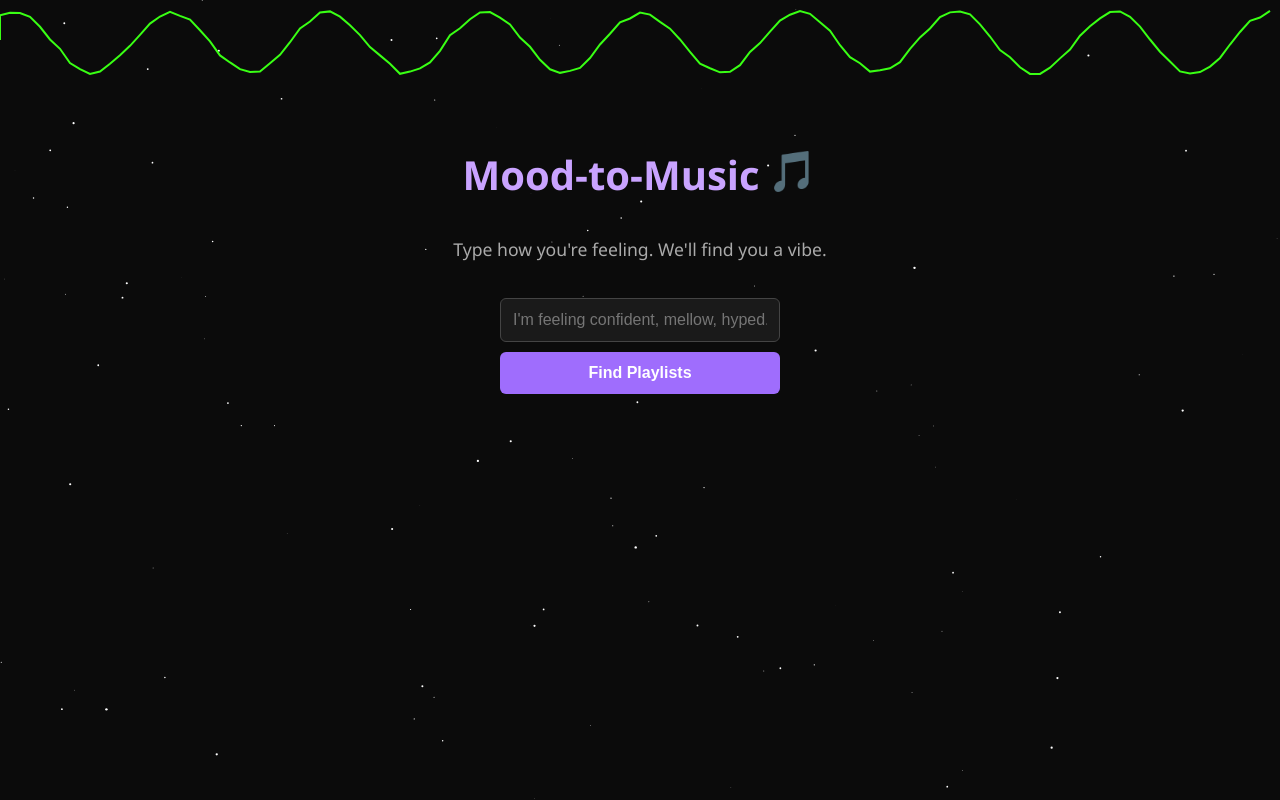
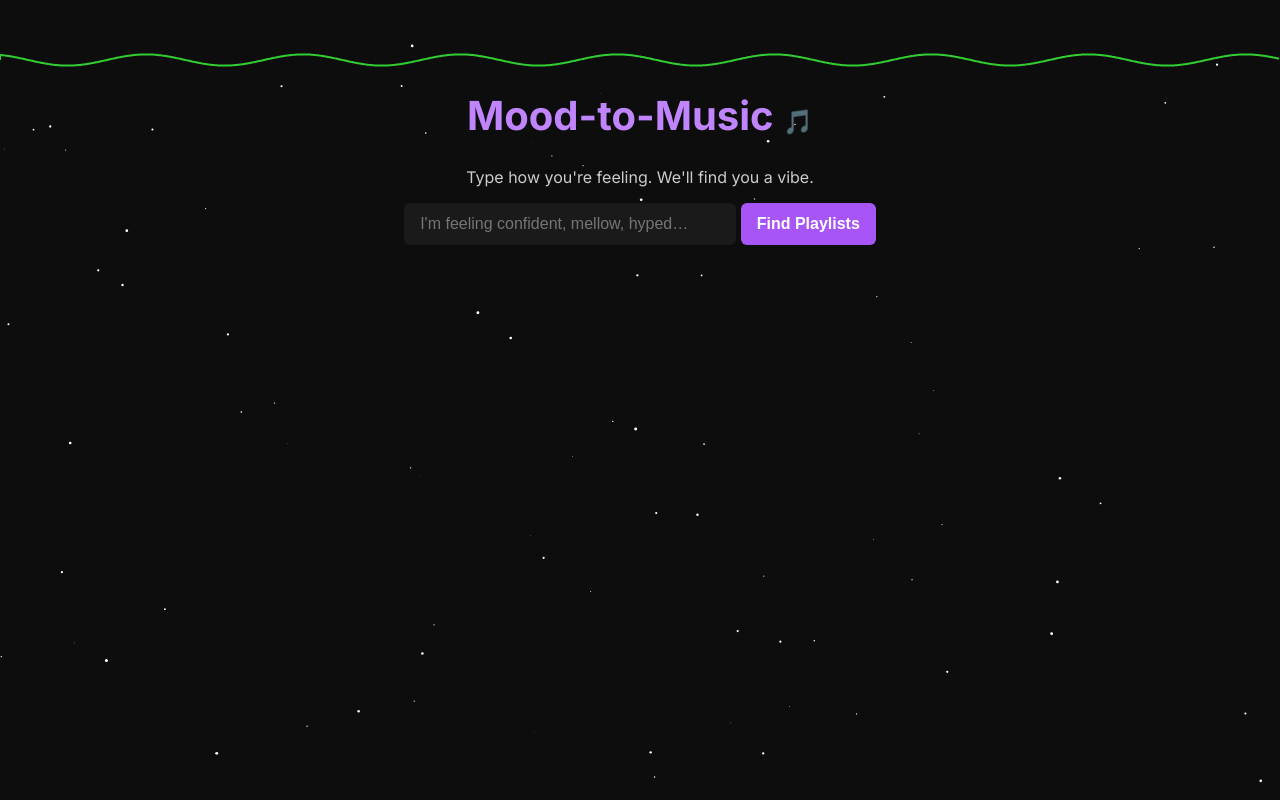
Before and after one commit to 7xrohan/mood-to-music, a plain HTML site: page index.html in a window 1280 px wide. Drawn offline with Linux system fonts and the light colour scheme.

Commit message:
✨ Final UI upgrade: beatline, stars, polished playlist cards

```diff
--- a/index.html
+++ b/index.html
@@ -2,230 +2,24 @@
 <html lang="en">
 <head>
   <meta charset="UTF-8" />
-  <meta name="viewport" content="width=device-width, initial-scale=1.0"/>
-  <title>Mood-to-Music</title>
-  <style>
-    * {
-      box-sizing: border-box;
-    }
-
-    body {
-      margin: 0;
-      font-family: 'Segoe UI', sans-serif;
-      background: #0b0b0b;
-      color: #eee;
-      overflow-x: hidden;
-      overflow-y: hidden;
-      position: relative;
-    }
-
-    canvas#stars, canvas#beatline {
-      position: absolute;
-      top: 0;
-      left: 0;
-      z-index: 0;
-    }
-
-    main {
-      z-index: 2;
-      position: relative;
-      display: flex;
-      flex-direction: column;
-      align-items: center;
-      padding-top: 15vh;
-    }
-
-    h1 {
-      font-size: 2.5rem;
-      color: #c9a3ff;
-      display: flex;
-      align-items: center;
-      gap: 0.5rem;
-    }
-
-    h1::after {
-      content: "🎵";
-      animation: bounce 1.4s infinite ease-in-out;
-    }
-
-    @keyframes bounce {
-      0%, 100% { transform: translateY(0); }
-      50% { transform: translateY(-5px); }
-    }
-
-    p {
-      margin-top: 0.5rem;
-      font-size: 1.1rem;
-      color: #aaa;
-    }
-
-    input {
-      padding: 12px;
-      width: 280px;
-      font-size: 16px;
-      background: #1a1a1a;
-      border: 1px solid #444;
-      color: #eee;
-      margin-top: 20px;
-      border-radius: 6px;
-    }
-
-    button {
-      padding: 12px;
-      width: 280px;
-      background: #9f6dfd;
-      border: none;
-      color: #fff;
-      font-weight: bold;
-      font-size: 16px;
-      border-radius: 6px;
-      margin-top: 10px;
-      cursor: pointer;
-      transition: background 0.3s ease;
-    }
-
-    button:hover {
-      background: #b78aff;
-    }
-
-    #results {
-      margin-top: 2rem;
-      max-width: 320px;
-      z-index: 3;
-    }
-
-    .playlist {
-      background: rgba(255, 255, 255, 0.02);
-      border: 1px solid #333;
-      padding: 10px;
-      margin: 10px 0;
-      border-radius: 5px;
-    }
-
-    .playlist a {
-      color: #1db954;
-      text-decoration: none;
-    }
-  </style>
+  <meta name="viewport" content="width=device-width, initial-scale=1.0" />
+  <title>Mood-to-Music 🎵</title>
+  <link href="https://fonts.googleapis.com/css2?family=Inter:wght@400;600;700&display=swap" rel="stylesheet" />
+  <link rel="stylesheet" href="style.css" />
 </head>
 <body>
   <canvas id="stars"></canvas>
   <canvas id="beatline"></canvas>
 
   <main>
-    <h1>Mood-to-Music</h1>
+    <h1>Mood-to-Music <span class="emoji">🎵</span></h1>
     <p>Type how you're feeling. We'll find you a vibe.</p>
-    <input id="moodInput" placeholder="I'm feeling confident, mellow, hyped..." />
-    <button onclick="generatePlaylists()">Find Playlists</button>
-    <div id="results"></div>
+    <input type="text" id="mood-input" placeholder="I'm feeling confident, mellow, hyped…" />
+    <button id="generate-btn">Find Playlists</button>
+
+    <div id="playlist-container"></div>
   </main>
 
-  <script>
-    async function generatePlaylists() {
-      const mood = document.getElementById('moodInput').value;
-      const results = document.getElementById('results');
-      results.innerHTML = "Thinking... 🎧";
-
-      try {
-        const res = await fetch("/api/generate-playlist", {
-          method: "POST",
-          headers: {
-            "Content-Type": "application/json"
-          },
-          body: JSON.stringify({ mood })
-        });
-
-        if (!res.ok) throw new Error("API call failed");
-
-        const playlists = await res.json();
-        results.innerHTML = "";
-
-        playlists.forEach(pl => {
-          results.innerHTML += `
-            <div class="playlist">
-              <strong>${pl.name}</strong><br/>
-              <a href="${pl.url}" target="_blank">Listen on Spotify</a>
-            </div>`;
-        });
-
-      } catch (err) {
-        console.error(err);
-        results.innerHTML = "Oops, something went wrong.";
-      }
-    }
-
-    // Starfield background
-    const stars = document.getElementById("stars");
-    const ctxStars = stars.getContext("2d");
-    const starCount = 120;
-    const starArr = [];
-
-    for (let i = 0; i < starCount; i++) {
-      starArr.push({
-        x: Math.random() * window.innerWidth,
-        y: Math.random() * window.innerHeight,
-        radius: Math.random() * 1.2,
-        speed: 0.2 + Math.random() * 0.8,
-      });
-    }
-
-    function drawStars() {
-      ctxStars.clearRect(0, 0, stars.width, stars.height);
-      ctxStars.fillStyle = "#ffffff";
-      starArr.forEach(star => {
-        ctxStars.beginPath();
-        ctxStars.arc(star.x, star.y, star.radius, 0, Math.PI * 2);
-        ctxStars.fill();
-        star.y += star.speed;
-        if (star.y > stars.height) {
-          star.y = 0;
-          star.x = Math.random() * stars.width;
-        }
-      });
-      requestAnimationFrame(drawStars);
-    }
-
-    // Beatline animation
-    const beatCanvas = document.getElementById("beatline");
-    const ctx = beatCanvas.getContext("2d");
-
-    function drawBeatline() {
-      ctx.clearRect(0, 0, beatCanvas.width, beatCanvas.height);
-      ctx.strokeStyle = "#39ff14";
-      ctx.lineWidth = 2;
-      ctx.beginPath();
-
-      let x = 0;
-      const height = beatCanvas.height;
-      const width = beatCanvas.width;
-      const step = 10;
-      let y = height / 2;
-
-      ctx.moveTo(x, y);
-
-      while (x < width) {
-        const dy = Math.sin((x + Date.now() / 50) * 0.04) * 30 + Math.random() * 5;
-        y = height / 2 + dy;
-        ctx.lineTo(x, y);
-        x += step;
-      }
-
-      ctx.stroke();
-      requestAnimationFrame(drawBeatline);
-    }
-
-    function resizeCanvases() {
-      stars.width = window.innerWidth;
-      stars.height = window.innerHeight;
-      beatCanvas.width = window.innerWidth;
-      beatCanvas.height = 80;
-      beatCanvas.style.bottom = "0";
-    }
-
-    window.addEventListener("resize", resizeCanvases);
-    resizeCanvases();
-    drawStars();
-    drawBeatline();
-  </script>
+  <script src="script.js"></script>
 </body>
 </html>
--- /dev/null
+++ b/script.js
@@ -0,0 +1,101 @@
+document.getElementById("generate-btn").addEventListener("click", async () => {
+  const mood = document.getElementById("mood-input").value;
+
+  const response = await fetch("/api/generate-playlist", {
+    method: "POST",
+    headers: {
+      "Content-Type": "application/json"
+    },
+    body: JSON.stringify({ mood })
+  });
+
+  const data = await response.json();
+  displayPlaylists(data.playlists);
+});
+
+function displayPlaylists(playlists) {
+  const container = document.getElementById("playlist-container");
+  container.innerHTML = "";
+
+  playlists.forEach((playlist) => {
+    const card = document.createElement("div");
+    card.className = "playlist-card";
+
+    const title = document.createElement("h3");
+    title.textContent = playlist.title;
+
+    const link = document.createElement("a");
+    link.href = playlist.url;
+    link.target = "_blank";
+    link.textContent = "Listen on Spotify";
+
+    card.appendChild(title);
+    card.appendChild(link);
+    container.appendChild(card);
+  });
+}
+
+// Star background
+const starCanvas = document.getElementById("stars");
+const starCtx = starCanvas.getContext("2d");
+let stars = [];
+
+function resizeStarCanvas() {
+  starCanvas.width = window.innerWidth;
+  starCanvas.height = window.innerHeight;
+}
+window.addEventListener("resize", resizeStarCanvas);
+resizeStarCanvas();
+
+for (let i = 0; i < 100; i++) {
+  stars.push({
+    x: Math.random() * starCanvas.width,
+    y: Math.random() * starCanvas.height,
+    radius: Math.random() * 1.5,
+    speed: Math.random() * 0.3 + 0.2
+  });
+}
+
+function animateStars() {
+  starCtx.clearRect(0, 0, starCanvas.width, starCanvas.height);
+  stars.forEach((star) => {
+    star.y += star.speed;
+    if (star.y > starCanvas.height) star.y = 0;
+
+    starCtx.beginPath();
+    starCtx.arc(star.x, star.y, star.radius, 0, 2 * Math.PI);
+    starCtx.fillStyle = "#ffffff";
+    starCtx.fill();
+  });
+  requestAnimationFrame(animateStars);
+}
+animateStars();
+
+// Beatline
+const beatCanvas = document.getElementById("beatline");
+const beatCtx = beatCanvas.getContext("2d");
+
+function resizeBeatCanvas() {
+  beatCanvas.width = window.innerWidth;
+  beatCanvas.height = 120;
+}
+resizeBeatCanvas();
+window.addEventListener("resize", resizeBeatCanvas);
+
+let t = 0;
+
+function animateBeatline() {
+  beatCtx.clearRect(0, 0, beatCanvas.width, beatCanvas.height);
+  beatCtx.beginPath();
+  beatCtx.moveTo(0, 60);
+  for (let x = 0; x < beatCanvas.width; x++) {
+    const y = 60 + Math.sin((x + t) * 0.04) * 20 * Math.abs(Math.sin(t * 0.01));
+    beatCtx.lineTo(x, y);
+  }
+  beatCtx.strokeStyle = "#32cd32";
+  beatCtx.lineWidth = 2;
+  beatCtx.stroke();
+  t += 2;
+  requestAnimationFrame(animateBeatline);
+}
+animateBeatline();
--- /dev/null
+++ b/style.css
@@ -0,0 +1,106 @@
+body {
+  margin: 0;
+  font-family: 'Inter', sans-serif;
+  background: #0d0d0d;
+  color: #fff;
+  overflow-x: hidden;
+}
+
+main {
+  position: relative;
+  z-index: 10;
+  text-align: center;
+  padding-top: 4rem;
+}
+
+h1 {
+  font-size: 2.5rem;
+  font-weight: 700;
+  color: #c084fc;
+}
+
+.emoji {
+  font-size: 1.5rem;
+}
+
+p {
+  margin: 1rem 0;
+  font-size: 1rem;
+  color: #ccc;
+}
+
+input[type="text"] {
+  padding: 0.75rem 1rem;
+  width: 300px;
+  border: none;
+  border-radius: 6px;
+  background: #1a1a1a;
+  color: #fff;
+  font-size: 1rem;
+  margin-bottom: 1rem;
+}
+
+button {
+  padding: 0.75rem 1rem;
+  background: #a855f7;
+  color: #fff;
+  font-weight: 600;
+  border: none;
+  border-radius: 6px;
+  font-size: 1rem;
+  cursor: pointer;
+}
+
+button:hover {
+  background: #9333ea;
+}
+
+#playlist-container {
+  margin-top: 2rem;
+  display: flex;
+  flex-direction: column;
+  align-items: center;
+}
+
+.playlist-card {
+  background: rgba(255, 255, 255, 0.05);
+  border: 1px solid rgba(255, 255, 255, 0.1);
+  border-radius: 12px;
+  padding: 1.2rem 1.5rem;
+  margin-bottom: 1rem;
+  transition: transform 0.2s ease, background 0.2s ease;
+  box-shadow: 0 4px 12px rgba(0, 0, 0, 0.2);
+  width: 100%;
+  max-width: 320px;
+}
+
+.playlist-card:hover {
+  transform: translateY(-4px);
+  background: rgba(255, 255, 255, 0.08);
+}
+
+.playlist-card h3 {
+  margin: 0 0 0.5rem 0;
+  font-size: 1.1rem;
+  font-weight: 600;
+  color: #fff;
+}
+
+.playlist-card a {
+  color: #1db954;
+  text-decoration: none;
+  font-weight: 500;
+}
+
+.playlist-card a:hover {
+  color: #1ed760;
+}
+
+canvas#stars,
+canvas#beatline {
+  position: fixed;
+  top: 0;
+  left: 0;
+  z-index: 0;
+  pointer-events: none;
+}
```
